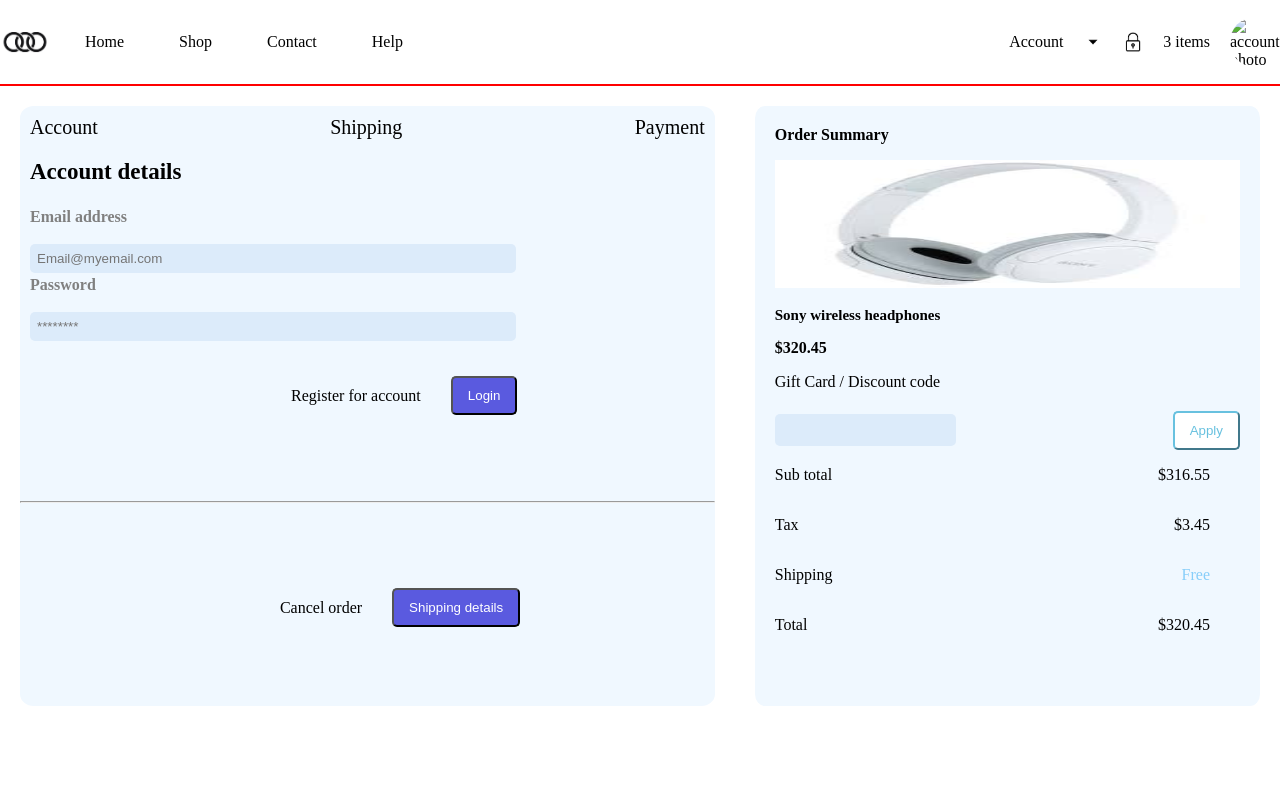
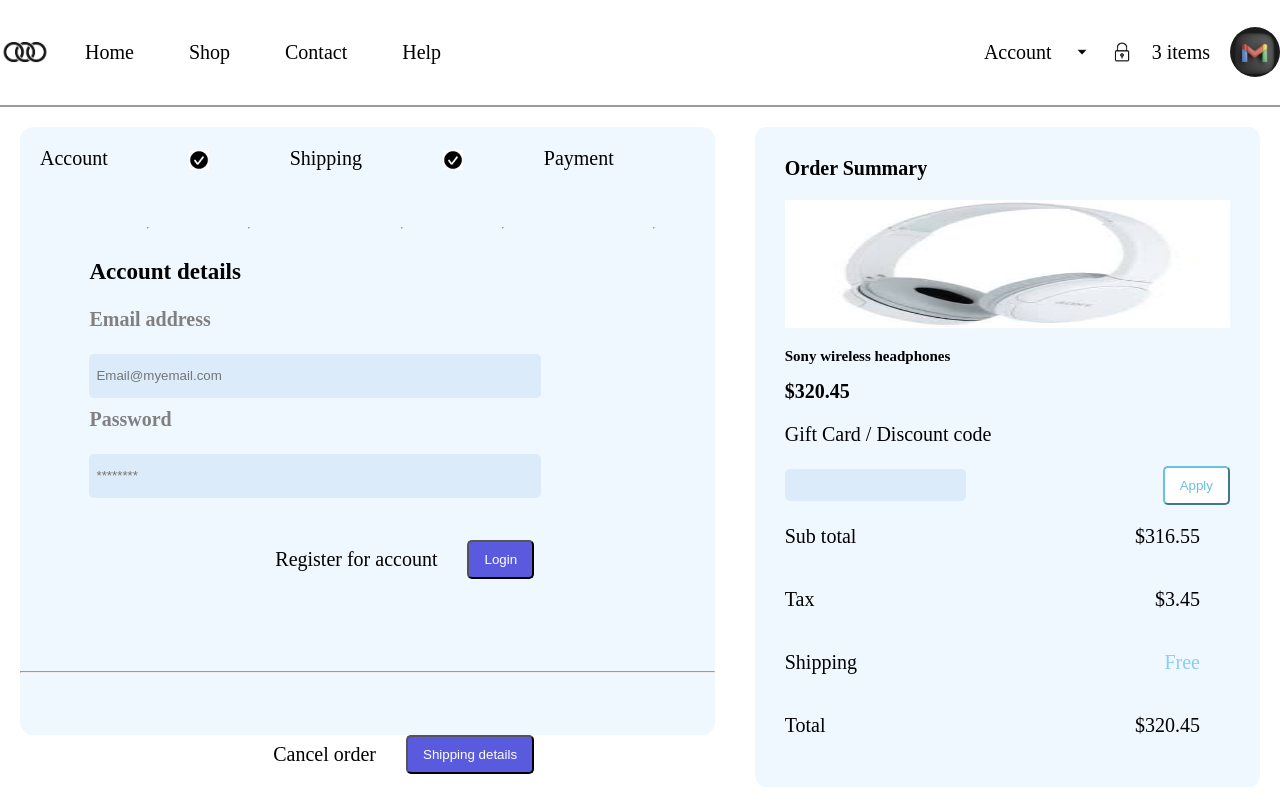
Before and after one commit to Kib3Gabriel/Software-Development, a plain HTML site: page task2/dash.html in a window 1280 px wide. Drawn offline with Linux system fonts and the light colour scheme.

Commit message:
corrected

```diff
--- a/task2/dash.css
+++ b/task2/dash.css
@@ -1,6 +1,7 @@
 body {
     margin: 0;
     background-color: white;
+    font-size: 20px;
 }
 
 
@@ -21,7 +22,7 @@ nav {
     justify-content: space-between;
     align-items: center;
     height: 8cap;
-    border-bottom: 2px solid red;
+    border-bottom: 2px solid rgb(157, 154, 154);
 }
 
 
@@ -70,32 +71,53 @@ ul {
 .account-shipping-payment{
     background-color: aliceblue;
     width:55%;
-    height: 75vh;
+    height: 76vh;
     border-radius: 2%;
     margin:20px;
+    align-items: center;
 }
 .info-info{
     font-size: 20px;
+    margin-top: 20px;
+    margin-left: 20px;
+    margin-right: 20px;
+
 }
 
 .info-info ul{
-    justify-content: space-between;
-    margin: 10px;
+    justify-content: center;
+    /* margin: 10px; */
 }
+
+.info-info img{
+    width: 20px;
+    height:20px;
+    margin-top: 3px;
+}
+.info-info hr{
+
+}
+.list{
+    display:flex;
+    justify-content: center;
+    align-items: center;
+}
+
 
 h3{
     font-size: 23px;
     margin-top: 20px;
-    margin-left: 10px;
 }
 form{
-    margin:10px
+    /* margin:20px; */
+    margin-left: 10%;
+    /* margin-right: 10%; */
 }
 
 .labels{
     color:gray;
     font-weight: bold;
-    margin-top: 3px;
+    margin-top: 10px;
     display: block;
 }
 
@@ -104,13 +126,14 @@ form{
     border: none;
     padding: 7px;
     width:70%;
-    background-color: rgb(220, 235, 250);;
+    height:30px;
+    background-color: rgb(220, 235, 250);
 }
 
 .register_login{
     display: flex;
     justify-content:right;
-    margin-right: 28.4%;
+    margin-right: 26%;
     align-items: center;
     margin-top: 30px;
 }
@@ -125,8 +148,8 @@ hr{
 .shipping{
     display: flex;
     justify-content:right;
-    margin-right: 28%;
-    margin-top:80px;
+    margin-right: 26%;
+    margin-top:50px;
     align-items: center;
 }
 button{
@@ -143,9 +166,7 @@ button{
     margin:20px;
 }
 .order-summary{
-    /* background-color: aliceblue; */
-    margin: 20px;
-    /* font-weight: 800; */
+    margin: 30px;
 }
 .heading{
     font-weight: 550;
--- a/task2/dash.html
+++ b/task2/dash.html
@@ -24,7 +24,7 @@
                 <!-- <li class="nav_part2">padlock</li> -->
                 <img class ="image" src="./images/padlock.png" alt="padlock"/>
                 <li class="nav_part2">3 items</li>
-                <img class="account" src="./images/WhatsApp Image 2024-06-18 at 18.15.57_dd547e5b.jpg Image 2024-06-18 at 18.15.57_dd547e5b.jpg" alt="account-photo"/>
+                <img class="account" src="./images/WhatsApp Image 2024-06-18 at 18.15.57_dd547e5b.jpg" alt="account-photo"/>
             </ul>
         </nav>
     </div>
@@ -34,14 +34,17 @@
             <div class="account-shipping-payment">
                 <div class="info-info">
                     <ul>
-                        <li >Account</li>
-                        <li >Shipping</li>
-                        <li >Payment</li>
+                        <li>Account</li><hr>
+                        <img class="list" src="./images/tick.png "alt="weka-tick"/><hr>
+                        <li >Shipping</li><hr>
+                        <img class="list" src="./images/tick.png "alt="weka-tick"/><hr>
+                        <li>Payment</li><hr>
                     </ul>
                 </div>
 
-                <h3>Account details</h3>
+
                 <form>
+                    <h3>Account details</h3>
                     <label class="labels" for="email">Email address</label><br>
                     <input class="input" type="email" id ="email_address" name="email_address" placeholder="Email@myemail.com"><br>
                     <label class="labels" for="password">Password</label><br>
```
Also changed, not shown: task1/index.html (+1 -4 lines), task2/images/tick.png (added).
